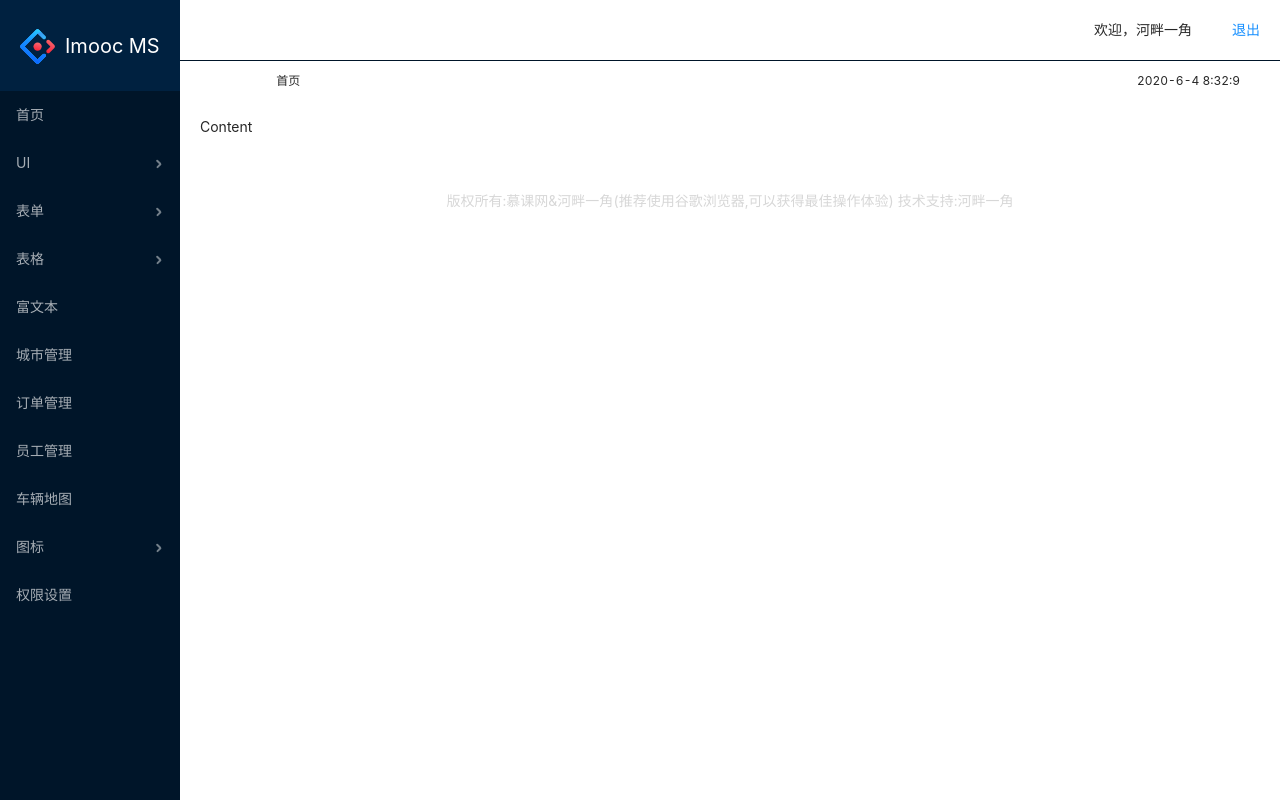
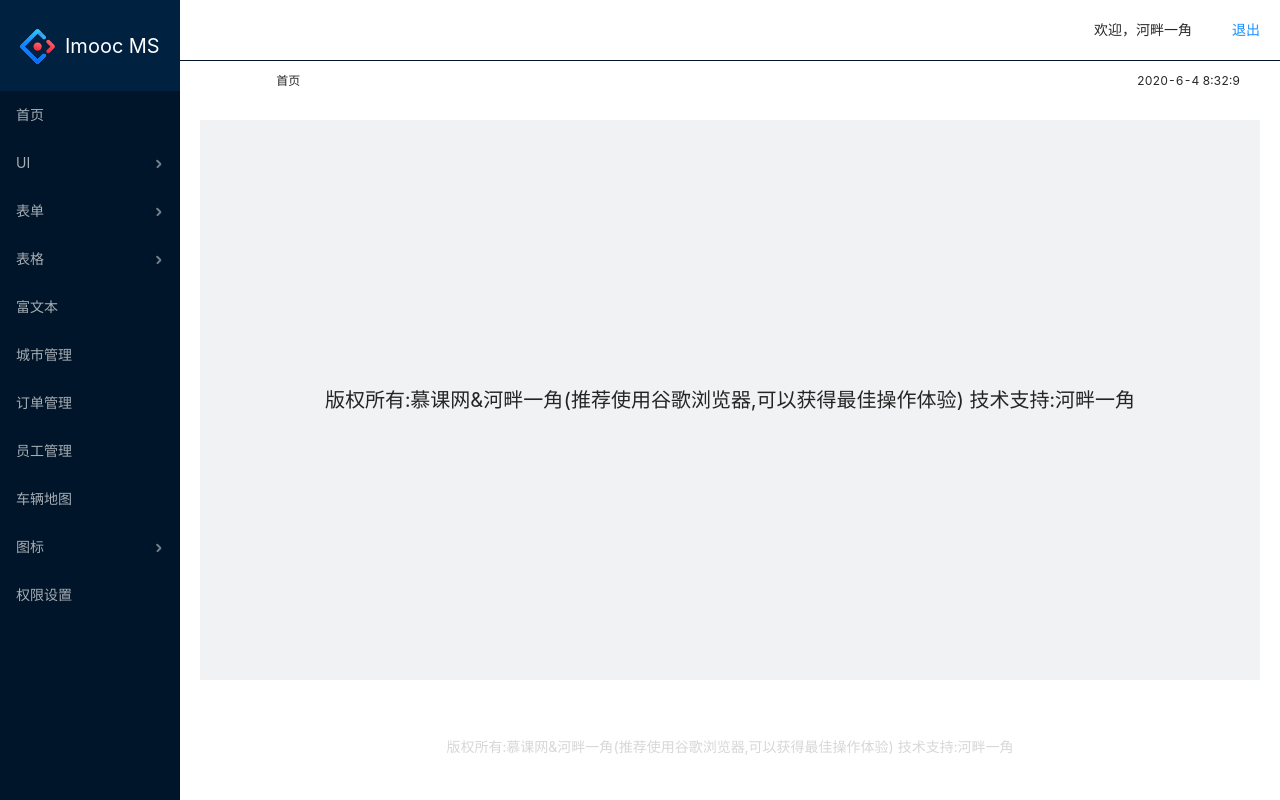
Before and after one commit to cambrian2016/bicycleManage, a React (Create React App) app: page / in a window 1280 px wide. Built offline with nearby package versions, Linux system fonts and the light colour scheme.

Commit message:
home 界面

```diff
--- a/src/App.js
+++ b/src/App.js
@@ -4,6 +4,7 @@ import "antd/dist/antd.css"
 import Header from "./components/header/Header"
 import Footer from "./components/footer/Footer"
 import NavLeft from "./components/navleft/NavLeft";
+import Home from "./pages/home/Home"
 import "./reset.css"
 import style from "./app.module.css"
 
@@ -15,7 +16,9 @@ function App() {
             </Col>
             <Col className={style.main} span="21">
                 <Header/>
-                <Row className={style.content}>Content</Row>
+                <Row className={style.content}>
+                    <Home/>
+                </Row>
                 <Footer/>
             </Col>
         </Row>
--- a/src/app.module.css
+++ b/src/app.module.css
@@ -12,7 +12,7 @@
 
 .main{
     flex: 1;
-    height: 100%;
+    height: 100vh;
 }
 
 .content{
--- /dev/null
+++ b/src/pages/home/Home.js
@@ -0,0 +1,15 @@
+import React,{Component} from "react";
+import style from './home.module.css'
+
+class Home extends Component{
+
+    render() {
+        return (
+            <div className={style.homeWrapper}>
+                版权所有:慕课网&河畔一角(推荐使用谷歌浏览器,可以获得最佳操作体验) 技术支持:河畔一角
+            </div>
+        );
+    }
+}
+
+export default Home;
--- /dev/null
+++ b/src/pages/home/home.module.css
@@ -0,0 +1,9 @@
+.homeWrapper{
+    display: flex;
+    align-items: center;
+    justify-content: center;
+    font-size: 20px;
+    background: #f1f2f3;
+    height:70vh;
+    width: 100%;
+}
```
